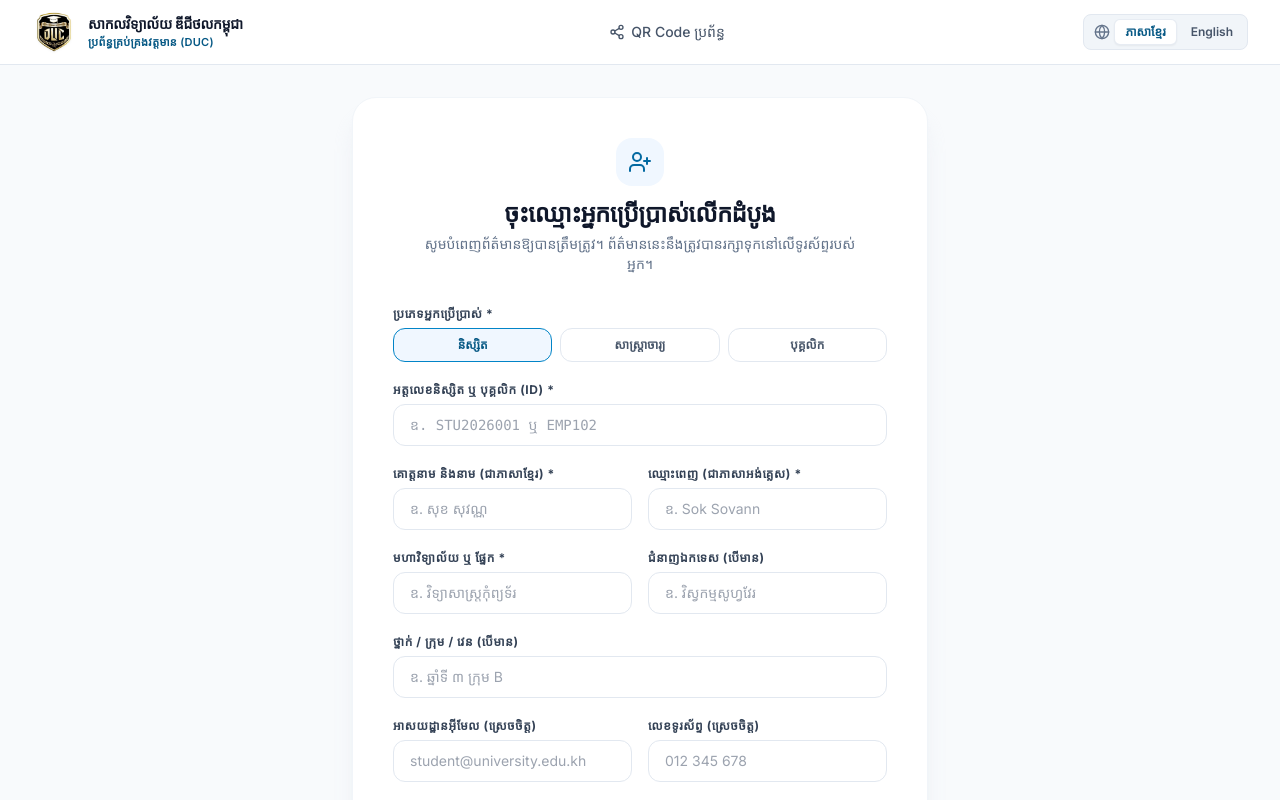
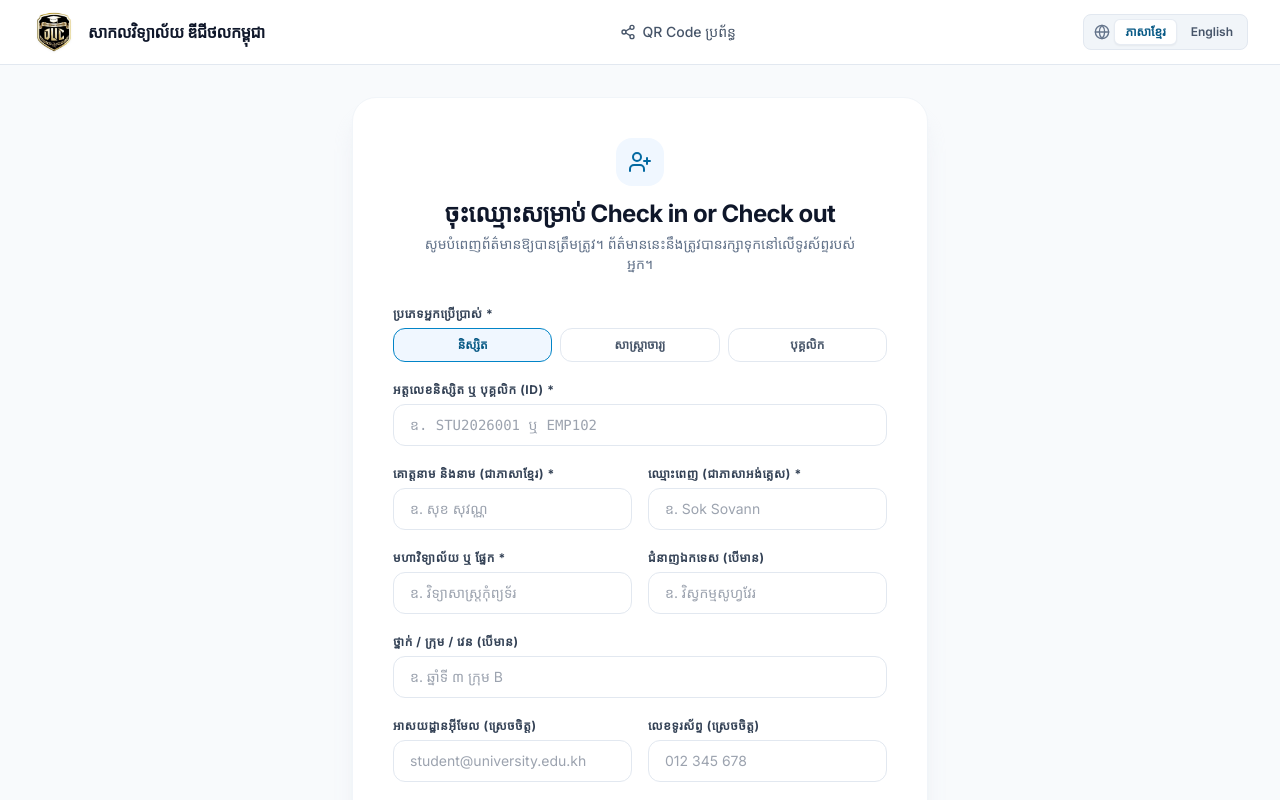
Before and after one commit to Zbath247/System_02, a React (Vite) app in the folder frontend/: page /register in a window 1280 px wide. Shown: the top 800 px of the page. Built offline with nearby package versions, Linux system fonts and the light colour scheme; no server answers; a web font is replaced by a local one.

Commit message:
fix(ui): remove system subtitle from header and update title to Register for Check in or Check out

```diff
--- a/frontend/src/components/Navbar.tsx
+++ b/frontend/src/components/Navbar.tsx
@@ -36,14 +36,9 @@ export const Navbar: React.FC = () => {
                 alt="Digital University of Cambodia"
                 className="w-10 h-10 sm:w-11 sm:h-11 object-contain shrink-0 drop-shadow-sm group-hover:scale-105 transition-transform"
               />
-              <div className="flex flex-col min-w-0">
-                <span className="font-extrabold text-slate-900 leading-tight text-[11px] xs:text-xs sm:text-sm tracking-tight whitespace-nowrap">
-                  {isKhmer ? 'សាកលវិទ្យាល័យ ឌីជីថលកម្ពុជា' : 'Digital University of Cambodia'}
-                </span>
-                <span className="text-[9.5px] sm:text-[11px] text-brand-700 font-semibold tracking-wide whitespace-nowrap">
-                  {isKhmer ? 'ប្រព័ន្ធគ្រប់គ្រងវត្តមាន (DUC)' : 'Attendance Management System (DUC)'}
-                </span>
-              </div>
+              <span className="font-extrabold text-slate-900 leading-tight text-xs sm:text-base tracking-tight whitespace-nowrap">
+                {isKhmer ? 'សាកលវិទ្យាល័យ ឌីជីថលកម្ពុជា' : 'Digital University of Cambodia'}
+              </span>
             </Link>
           </div>
 
--- a/frontend/src/locales/en.ts
+++ b/frontend/src/locales/en.ts
@@ -66,7 +66,7 @@ export const en = {
 
   // Registration
   register: {
-    title: 'First-Time User Registration',
+    title: 'Register for Check in or Check out',
     subtitle: 'Please fill in your details accurately. Your session will be saved on this browser.',
     nameKh: 'Full Name in Khmer',
     nameKhPlaceholder: 'e.g. សុខ សុវណ្ណ',
--- a/frontend/src/locales/km.ts
+++ b/frontend/src/locales/km.ts
@@ -66,7 +66,7 @@ export const km = {
 
   // Registration
   register: {
-    title: 'ចុះឈ្មោះអ្នកប្រើប្រាស់លើកដំបូង',
+    title: 'ចុះឈ្មោះសម្រាប់ Check in or Check out',
     subtitle: 'សូមបំពេញព័ត៌មានឱ្យបានត្រឹមត្រូវ។ ព័ត៌មាននេះនឹងត្រូវបានរក្សាទុកនៅលើទូរស័ព្ទរបស់អ្នក។',
     nameKh: 'គោត្តនាម និងនាម (ជាភាសាខ្មែរ)',
     nameKhPlaceholder: 'ឧ. សុខ សុវណ្ណ',
```
